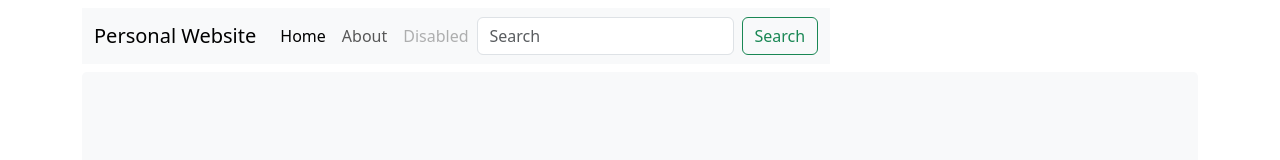
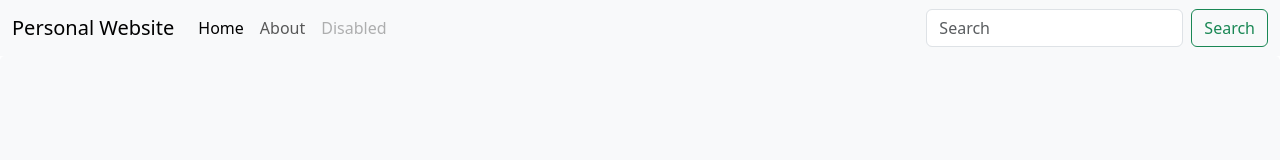
Before and after one commit to luyachien/PersonalWebsite, a plain HTML site: page index.html in a window 1280 px wide. Drawn offline with nearby package versions, Linux system fonts and the light colour scheme.

Commit message:
navbar寬度與視窗寬度等長

```diff
--- a/index.html
+++ b/index.html
@@ -20,14 +20,14 @@
             }
         </style>
 
+        <script src="script.js" async></script>
+
         <title>Personal Website</title>
 
     </head>
 
     <body>
         <!--navbar-->
-        <div class='container'>
-            <div class='navbar'>
         <nav class="navbar navbar-expand-lg navbar-light bg-light">
             <div class="container-fluid">
                 <a class="navbar-brand" href="#">Personal Website</a>
@@ -53,16 +53,13 @@
                 </div>
             </div>
         </nav>
-            </div>
-        </div>
+
         <!--Banner-->
         <section id='intro'>
-            <div class='container'>
             <div class='jumbotron'>
                 <div class='row'>
                     <div class='col-md-12'>
 
-                        </div>
                     </div>
                 </div>
             </div>
```
Lines whose indentation alone changed are shown as unchanged.
